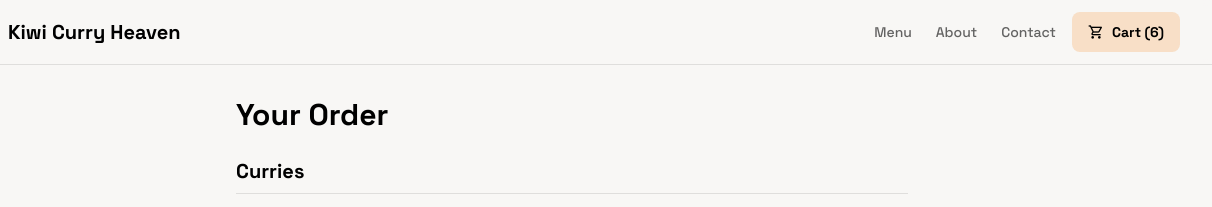
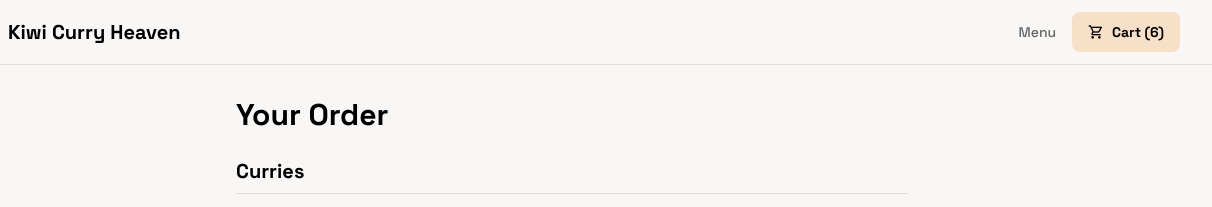
Before and after one commit to ureshan2011/KiwiCurryHeaven, a plain HTML site: page order-review.html in a window 1280 px wide. Shown: the top 207 px of the page, 68-1280 px from the left. Drawn offline with nearby package versions, Linux system fonts and the light colour scheme.

Commit message:
Remove stale order review links to removed sections

```diff
--- a/order-review.html
+++ b/order-review.html
@@ -52,8 +52,6 @@
 <div class="flex items-center gap-4">
 <nav class="hidden md:flex items-center gap-6">
 <a class="text-sm font-medium text-black/60 dark:text-white/60 hover:text-black dark:hover:text-white transition-colors" href="index.html#menu">Menu</a>
-<a class="text-sm font-medium text-black/60 dark:text-white/60 hover:text-black dark:hover:text-white transition-colors" href="index.html#how-it-works">About</a>
-<a class="text-sm font-medium text-black/60 dark:text-white/60 hover:text-black dark:hover:text-white transition-colors" href="index.html#contact">Contact</a>
 </nav>
 <button class="flex items-center justify-center gap-2 rounded-lg bg-primary/20 dark:bg-primary/30 h-10 px-4 text-sm font-bold text-black dark:text-white hover:bg-primary/30 dark:hover:bg-primary/40 transition-colors">
 <span class="material-symbols-outlined text-base">shopping_cart</span>
```
